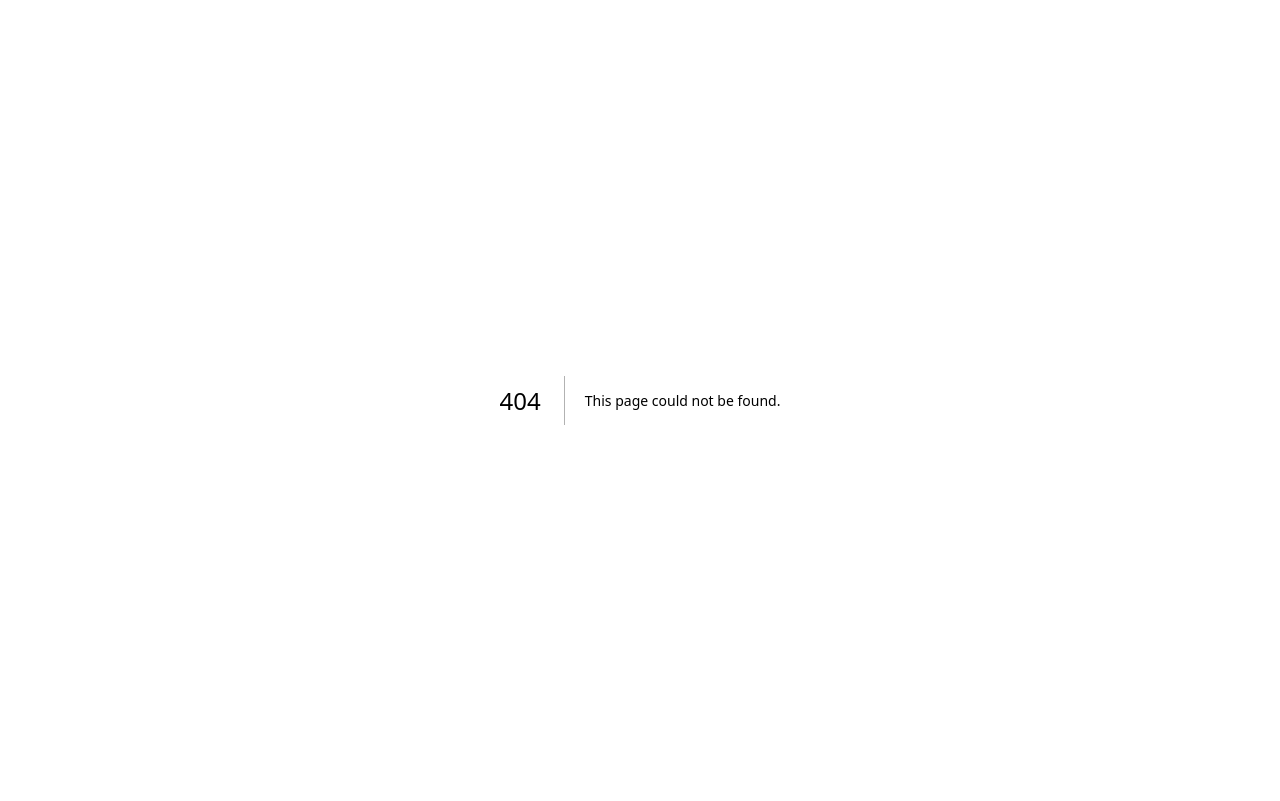
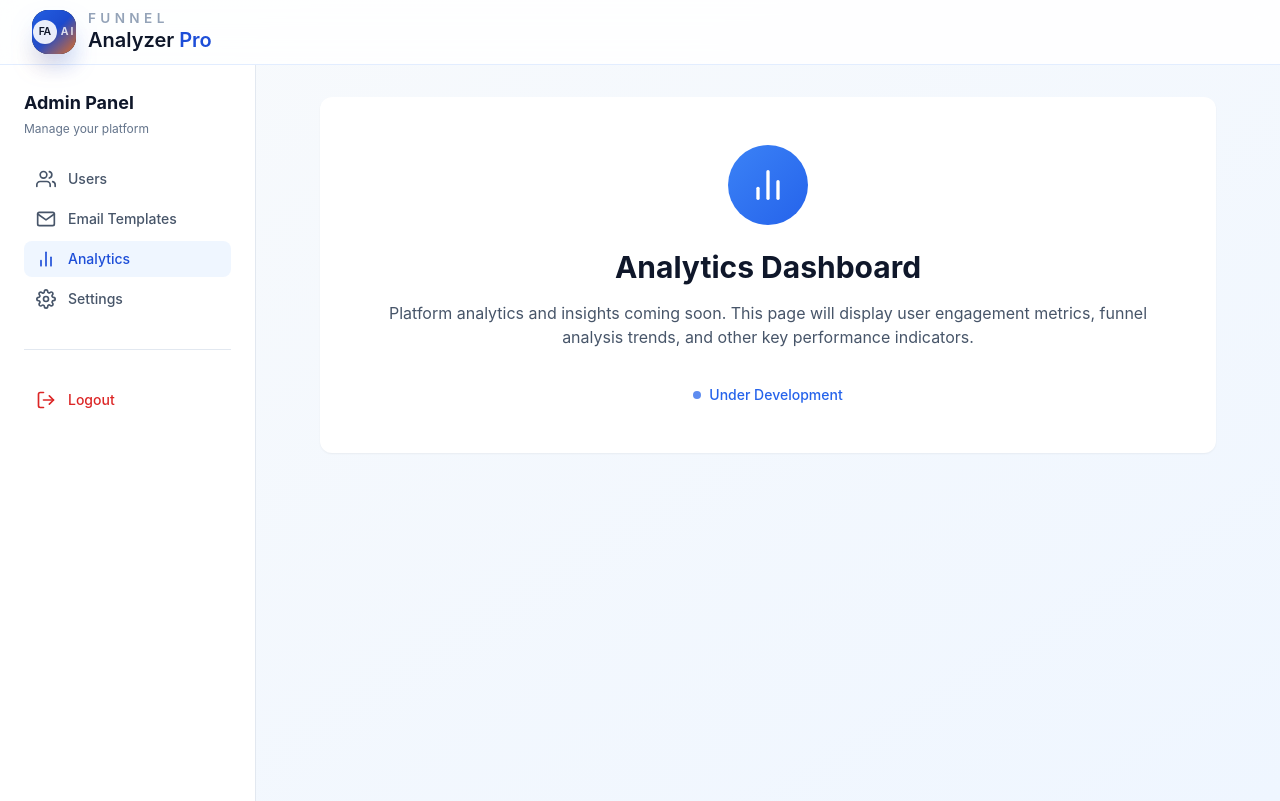
Before and after one commit to rbradshaw9/funnel-analyzer, a Next.js app in the folder frontend/: page /admin/analytics in a window 1280 px wide. Before the commit this address had no page. Built offline with nearby package versions, Linux system fonts and the light colour scheme.

Commit message:
feat: Add admin sidebar navigation with persistent layout

```diff
--- /dev/null
+++ b/frontend/app/admin/analytics/page.tsx
@@ -0,0 +1,29 @@
+"use client"
+
+import AdminLayout from "@/components/AdminLayout"
+import { FiBarChart2 } from "react-icons/fi"
+
+export default function AnalyticsPage() {
+  return (
+    <AdminLayout>
+      <div className="max-w-4xl mx-auto">
+        <div className="bg-white rounded-xl shadow-sm p-12 text-center">
+          <div className="w-20 h-20 bg-gradient-to-br from-blue-500 to-blue-600 rounded-full flex items-center justify-center mx-auto mb-6">
+            <FiBarChart2 className="w-10 h-10 text-white" />
+          </div>
+
+          <h1 className="text-3xl font-bold text-slate-900 mb-4">Analytics Dashboard</h1>
+          <p className="text-slate-600 mb-8">
+            Platform analytics and insights coming soon. This page will display user engagement metrics,
+            funnel analysis trends, and other key performance indicators.
+          </p>
+
+          <div className="inline-flex items-center text-sm text-blue-600 font-medium">
+            <span className="w-2 h-2 bg-blue-600 rounded-full mr-2 animate-pulse"></span>
+            Under Development
+          </div>
+        </div>
+      </div>
+    </AdminLayout>
+  )
+}
--- a/frontend/app/admin/emails/page.tsx
+++ b/frontend/app/admin/emails/page.tsx
@@ -4,7 +4,7 @@ import { useEffect, useState } from "react"
 import { useRouter } from "next/navigation"
 import { motion } from "framer-motion"
 import { FiMail, FiEdit, FiTrash2, FiEye } from "react-icons/fi"
-import { TopNav } from "@/components/TopNav"
+import AdminLayout from "@/components/AdminLayout"
 import { useAuthStore } from "@/store/authStore"
 
 interface EmailTemplate {
@@ -153,22 +153,17 @@ export default function EmailTemplatesPage() {
 
   if (error === "Admin access required") {
     return (
-      <div className="min-h-screen bg-gradient-to-br from-slate-50 to-blue-50">
-        <TopNav />
-        <div className="container mx-auto px-4 py-12">
-          <div className="bg-red-50 border border-red-200 text-red-700 px-4 py-3 rounded-lg">
-            Access denied. Admin privileges required.
-          </div>
+      <AdminLayout>
+        <div className="bg-red-50 border border-red-200 text-red-700 px-4 py-3 rounded-lg">
+          Access denied. Admin privileges required.
         </div>
-      </div>
+      </AdminLayout>
     )
   }
 
   return (
-    <div className="min-h-screen bg-gradient-to-br from-slate-50 to-blue-50">
-      <TopNav />
-
-      <div className="container mx-auto px-4 py-8">
+    <AdminLayout>
+      <div className="container mx-auto">
         <div className="mb-8">
           <h1 className="text-3xl font-bold text-slate-900">Email Templates</h1>
           <p className="text-slate-600 mt-2">Customize transactional email templates</p>
@@ -353,6 +348,6 @@ export default function EmailTemplatesPage() {
           </div>
         </div>
       </div>
-    </div>
+    </AdminLayout>
   )
 }
--- a/frontend/app/admin/page.tsx
+++ b/frontend/app/admin/page.tsx
@@ -4,9 +4,9 @@ import { useEffect, useState } from "react"
 import { useRouter } from "next/navigation"
 import { motion } from "framer-motion"
 import { FiChevronDown, FiChevronUp } from "react-icons/fi"
-import { TopNav } from "@/components/TopNav"
 import { useAuthStore } from "@/store/authStore"
 import { AuthModal } from "@/components/AuthModal"
+import AdminLayout from "@/components/AdminLayout"
 import UserEditModal from "@/components/UserEditModal"
 import UserAnalysesModal from "@/components/UserAnalysesModal"
 
@@ -159,15 +159,12 @@ export default function AdminPage() {
 
   if (error === "Admin access required") {
     return (
-      <div className="min-h-screen bg-gradient-to-br from-slate-50 to-blue-50">
-        <TopNav />
-        <div className="container mx-auto px-4 py-20">
-          <div className="max-w-2xl mx-auto text-center">
-            <h1 className="text-3xl font-bold text-slate-900 mb-4">Access Denied</h1>
-            <p className="text-slate-600">You need admin privileges to access this page.</p>
-          </div>
+      <AdminLayout>
+        <div className="max-w-2xl mx-auto text-center">
+          <h1 className="text-3xl font-bold text-slate-900 mb-4">Access Denied</h1>
+          <p className="text-slate-600">You need admin privileges to access this page.</p>
         </div>
-      </div>
+      </AdminLayout>
     )
   }
 
@@ -175,7 +172,6 @@ export default function AdminPage() {
   if (!token) {
     return (
       <div className="min-h-screen bg-gradient-to-br from-slate-50 to-blue-50">
-        <TopNav />
         <div className="container mx-auto px-4 py-20">
           <div className="max-w-2xl mx-auto text-center">
             <div className="bg-white rounded-2xl shadow-lg p-12">
@@ -215,10 +211,8 @@ export default function AdminPage() {
   }
 
   return (
-    <div className="min-h-screen bg-gradient-to-br from-slate-50 to-blue-50">
-      <TopNav />
-
-      <div className="container mx-auto px-4 py-12">
+    <AdminLayout>
+      <div className="container mx-auto">
         <h1 className="text-4xl font-bold text-slate-900 mb-8">Admin Dashboard</h1>
 
         {error && error !== "Admin access required" && (
@@ -462,7 +456,7 @@ export default function AdminPage() {
           userEmail={viewingAnalysesUserEmail}
         />
       )}
-    </div>
+    </AdminLayout>
   )
 }
 
--- /dev/null
+++ b/frontend/app/admin/settings/page.tsx
@@ -0,0 +1,29 @@
+"use client"
+
+import AdminLayout from "@/components/AdminLayout"
+import { FiSettings } from "react-icons/fi"
+
+export default function SettingsPage() {
+  return (
+    <AdminLayout>
+      <div className="max-w-4xl mx-auto">
+        <div className="bg-white rounded-xl shadow-sm p-12 text-center">
+          <div className="w-20 h-20 bg-gradient-to-br from-purple-500 to-purple-600 rounded-full flex items-center justify-center mx-auto mb-6">
+            <FiSettings className="w-10 h-10 text-white" />
+          </div>
+
+          <h1 className="text-3xl font-bold text-slate-900 mb-4">Admin Settings</h1>
+          <p className="text-slate-600 mb-8">
+            Configure platform settings, manage integrations, and customize system behavior.
+            This page will include site configuration, API settings, and other administrative options.
+          </p>
+
+          <div className="inline-flex items-center text-sm text-purple-600 font-medium">
+            <span className="w-2 h-2 bg-purple-600 rounded-full mr-2 animate-pulse"></span>
+            Under Development
+          </div>
+        </div>
+      </div>
+    </AdminLayout>
+  )
+}
--- /dev/null
+++ b/frontend/components/AdminLayout.tsx
@@ -0,0 +1,84 @@
+"use client"
+
+import { usePathname, useRouter } from "next/navigation"
+import { FiUsers, FiMail, FiBarChart2, FiSettings, FiLogOut } from "react-icons/fi"
+import { TopNav } from "./TopNav"
+import { useAuthStore } from "@/store/authStore"
+
+interface AdminLayoutProps {
+  children: React.ReactNode
+}
+
+const navItems = [
+  { href: "/admin", icon: FiUsers, label: "Users" },
+  { href: "/admin/emails", icon: FiMail, label: "Email Templates" },
+  { href: "/admin/analytics", icon: FiBarChart2, label: "Analytics" },
+  { href: "/admin/settings", icon: FiSettings, label: "Settings" },
+]
+
+export default function AdminLayout({ children }: AdminLayoutProps) {
+  const pathname = usePathname()
+  const router = useRouter()
+  const reset = useAuthStore((state) => state.reset)
+
+  const handleLogout = () => {
+    reset()
+    router.push("/")
+  }
+
+  return (
+    <div className="min-h-screen bg-gradient-to-br from-slate-50 to-blue-50">
+      <TopNav showLoginButton={false} />
+
+      <div className="flex">
+        {/* Sidebar */}
+        <aside className="w-64 min-h-[calc(100vh-4rem)] bg-white border-r border-slate-200 sticky top-16">
+          <div className="p-6">
+            <div className="mb-6">
+              <h2 className="text-lg font-bold text-slate-900">Admin Panel</h2>
+              <p className="text-xs text-slate-500 mt-1">Manage your platform</p>
+            </div>
+
+            <nav className="space-y-1">
+              {navItems.map((item) => {
+                const Icon = item.icon
+                const isActive = pathname === item.href ||
+                  (item.href !== "/admin" && pathname?.startsWith(item.href))
+
+                return (
+                  <button
+                    key={item.href}
+                    onClick={() => router.push(item.href)}
+                    className={`w-full flex items-center gap-3 px-3 py-2 rounded-lg text-sm font-medium transition-colors ${
+                      isActive
+                        ? "bg-blue-50 text-blue-700"
+                        : "text-slate-600 hover:bg-slate-50 hover:text-slate-900"
+                    }`}
+                  >
+                    <Icon className="h-5 w-5" />
+                    {item.label}
+                  </button>
+                )
+              })}
+            </nav>
+
+            <div className="mt-8 pt-8 border-t border-slate-200">
+              <button
+                onClick={handleLogout}
+                className="w-full flex items-center gap-3 px-3 py-2 rounded-lg text-sm font-medium text-red-600 hover:bg-red-50 transition-colors"
+              >
+                <FiLogOut className="h-5 w-5" />
+                Logout
+              </button>
+            </div>
+          </div>
+        </aside>
+
+        {/* Main Content */}
+        <main className="flex-1 p-8">
+          {children}
+        </main>
+      </div>
+    </div>
+  )
+}
```
